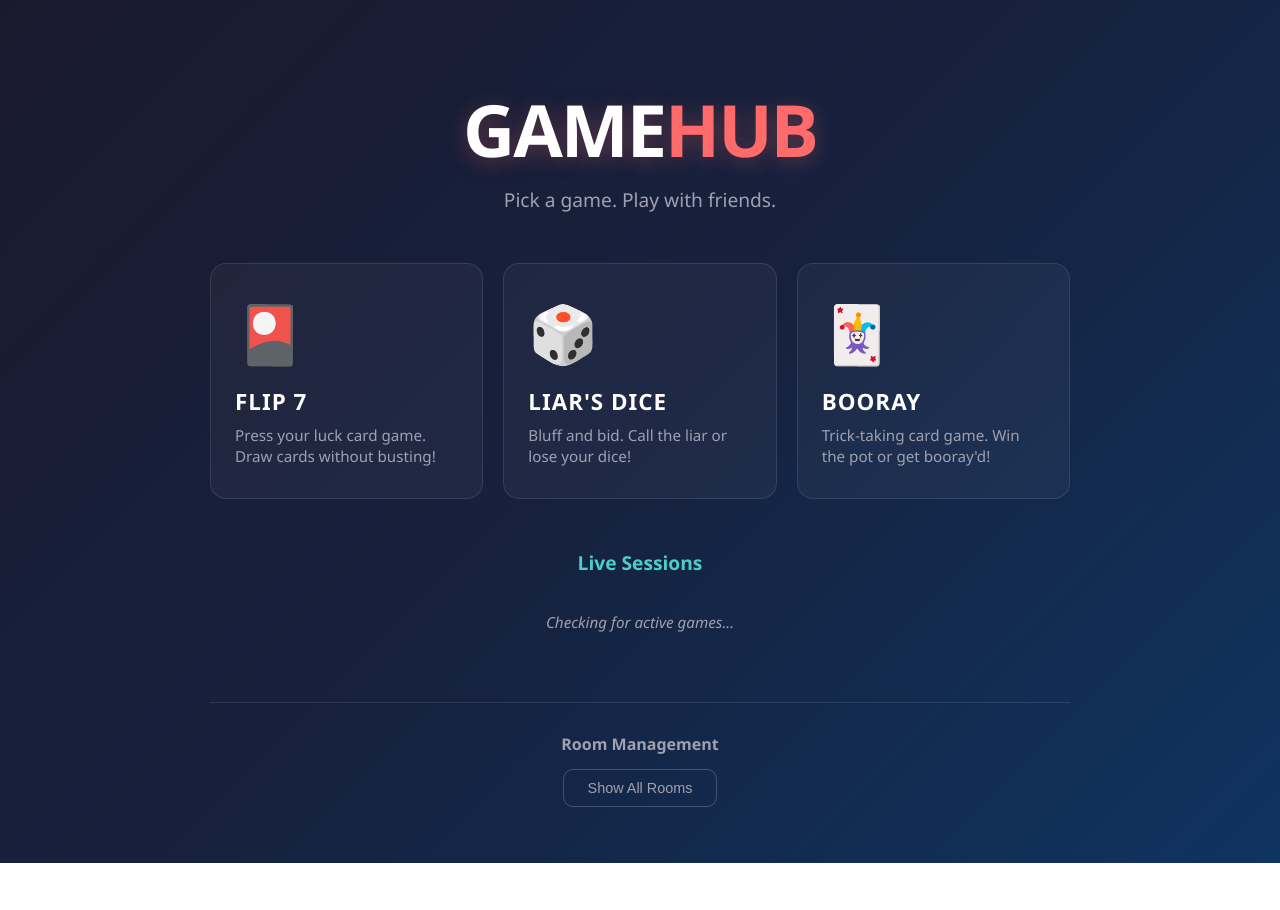
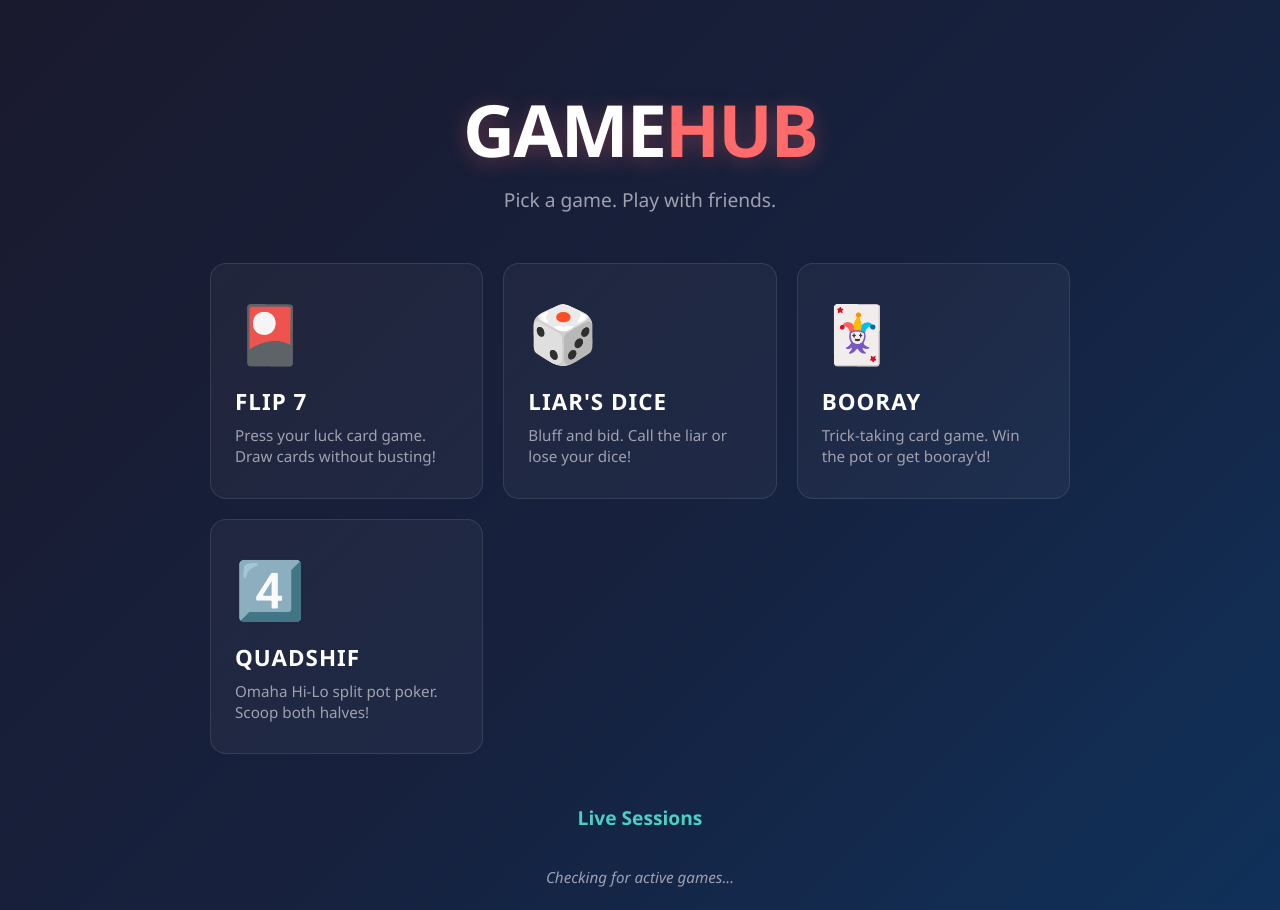
Before and after one commit to samipparikh/game-hub, a plain HTML site: page index.html in a window 1280 px wide. Shown: the top 910 px of the page. Before the commit the page ends 863 px from the top, so only its background shows below. Drawn offline with Linux system fonts and the light colour scheme; no server answers.

Commit message:
Add Quadshif (Omaha Hi-Lo) to game hub

```diff
--- a/index.html
+++ b/index.html
@@ -40,6 +40,15 @@
                 </div>
                 <div class="game-sessions" id="sessions-booray"></div>
             </a>
+
+            <a href="https://samipparikh.github.io/omaha-hi-lo/" class="game-card" id="card-omaha">
+                <div class="game-icon">4️⃣</div>
+                <div class="game-info">
+                    <h2>QUADSHIF</h2>
+                    <p>Omaha Hi-Lo split pot poker. Scoop both halves!</p>
+                </div>
+                <div class="game-sessions" id="sessions-omaha"></div>
+            </a>
         </div>
 
         <div class="active-section">
```
